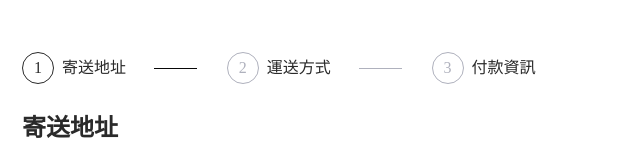
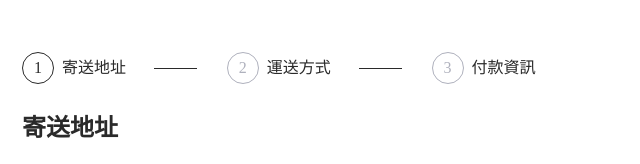
Before and after one commit to JackJackHuo/AlphaShop, a website: page index.html in a window 1280 px wide. Shown: the part 178-342 px from the top of the page, 106-746 px from the left. Drawn offline with Linux system fonts and the light colour scheme.

Commit message:
fix: stepper connect line color

```diff
--- a/styles/scss/style.scss
+++ b/styles/scss/style.scss
@@ -166,6 +166,9 @@ main{
         color: var(--unselected-step);
         border-radius: 50%;
       }
+      .connect__line{
+
+      }
     }
     :nth-child(1){
       .circle__container{
@@ -195,7 +198,7 @@ main{
         top:50%;
         left:calc(-100% + 50px);
         right:calc(50% + 38px);
-        background-color: rgb(8, 8, 8);
+        background-color: var(--selected-step);
       }
     }
     :nth-child(3){
@@ -214,7 +217,7 @@ main{
         top:50%;
         left:calc(-50% + 38px);
         right:50px;
-        background-color: var(--unselected-step);
+        background-color: var(--selected-step);
       }
     }
     div.step{
```
Also changed, not shown: styles/css/style.css, 1 other file.
